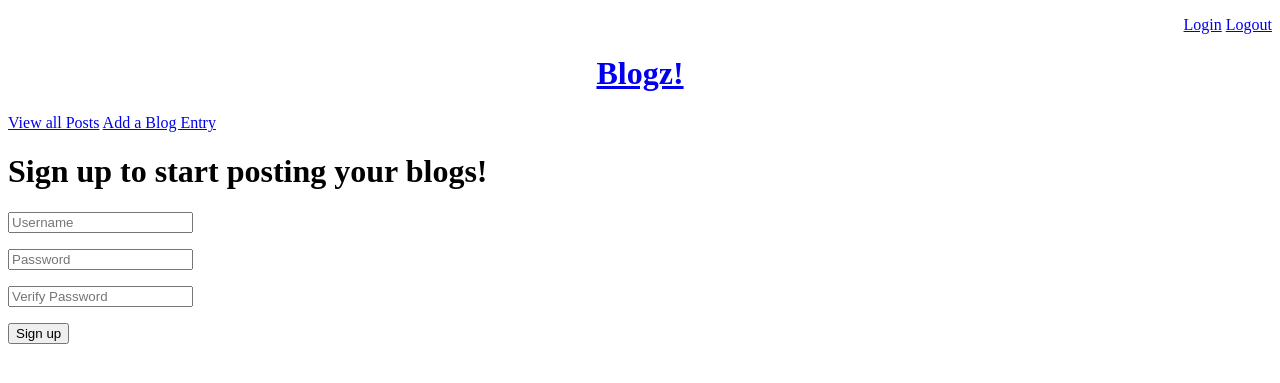
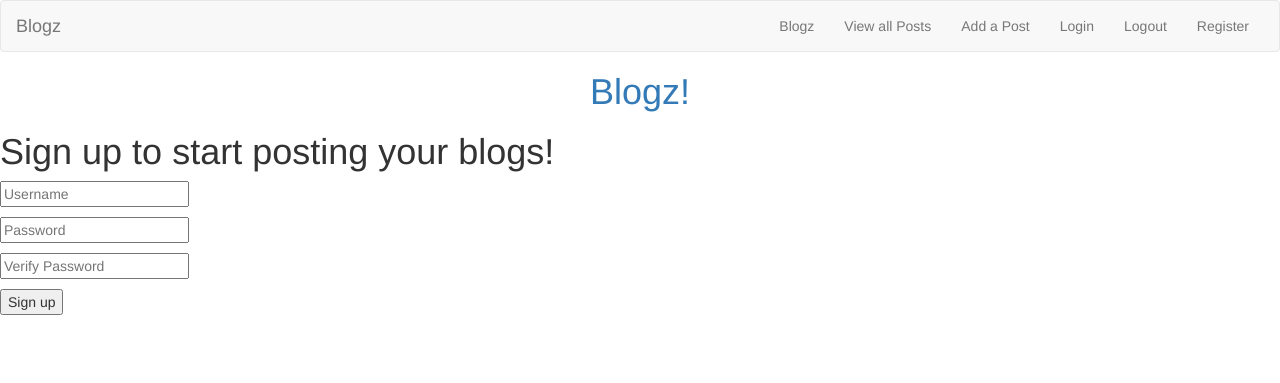
Before and after one commit to bbudreau/blogz, a Flask app: page /signup in a window 1280 px wide. Shown: the top 383 px of the page. Run offline with Flask 2, Linux system fonts and the light colour scheme; some libraries are stand-ins or nearby versions.

Commit message:
finished blogz

```diff
--- a/templates/base.html
+++ b/templates/base.html
@@ -4,13 +4,49 @@
         <title>
             {{title}}
         </title>
+        <!-- Latest compiled and minified CSS -->
+        <link rel="stylesheet" href="https://maxcdn.bootstrapcdn.com/bootstrap/3.3.7/css/bootstrap.min.css">
+
+        <!-- jQuery library -->
+        <script src="https://ajax.googleapis.com/ajax/libs/jquery/3.3.1/jquery.min.js"></script>
+
+        <!-- Latest compiled JavaScript -->
+        <script src="https://maxcdn.bootstrapcdn.com/bootstrap/3.3.7/js/bootstrap.min.js"></script>
+
     </head>
     <body>
-        <p style="text-align: right"><a href="/login">Login</a>
-        <a href="/logout">Logout</a></p>
+            <nav class="navbar navbar-default">
+                    <div class="container-fluid">
+                      <!-- Brand and toggle get grouped for better mobile display -->
+                      <div class="navbar-header">
+                        <button type="button" class="navbar-toggle collapsed" data-toggle="collapse" data-target="#bs-example-navbar-collapse-1" aria-expanded="false">
+                          <span class="sr-only">Toggle navigation</span>
+                          <span class="icon-bar"></span>
+                          <span class="icon-bar"></span>
+                          <span class="icon-bar"></span>
+                        </button>
+                        <a class="navbar-brand" href="#">Blogz</a>
+                      </div>
+
+                      <!-- Collect the nav links, forms, and other content for toggling -->
+                      <div class="collapse navbar-collapse" id="bs-example-navbar-collapse-1">
+
+                        <ul class="nav navbar-nav navbar-right">
+                          <li><a href="/">Blogz</a></li>
+                          <li><a href="/blog">View all Posts</a></li>
+                          <li><a href="/add_post">Add a Post</a></li>
+                          <li><a href="/login">Login</a></li>
+                          <li><a href="/logout">Logout</a></li>
+                          <li><a href="/signup">Register</a></li>
+
+                        </ul>
+                      </div><!-- /.navbar-collapse -->
+                    </div><!-- /.container-fluid -->
+                  </nav>
+
+
         <h1 style="text-align: center"><a href="/">Blogz!</a></h1>
-        <a href="/blog" class="left spacing">View all Posts</a>
-        <a href="/add_post">Add a Blog Entry</a>
+
 
 
         {% block content %}
--- a/templates/signup.html
+++ b/templates/signup.html
@@ -9,7 +9,7 @@
     <p>{{ username_error }}{{exist_error}}</p>
 
     <input name="password" type="password" value="{{ password }}" placeholder="Password">
-    <p>{{ pasword_error }}</p>
+    <p>{{ password_error }}</p>
 
     <input name="verify" type="password" value="{{ verify }}" placeholder="Verify Password">
     <p>{{ verify_error }}</p>
```
